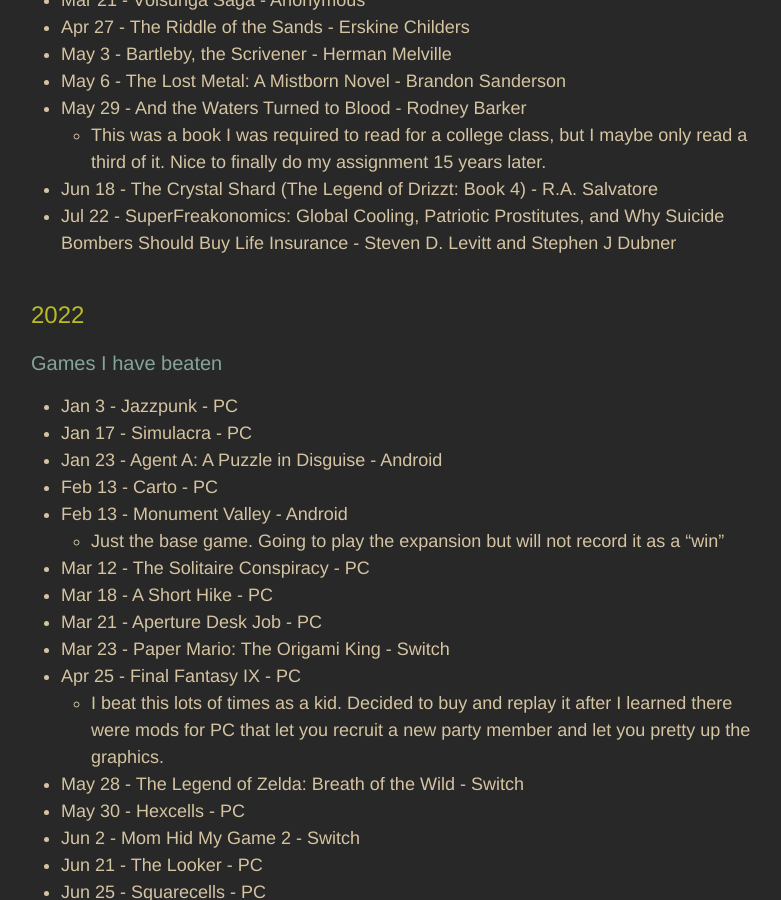
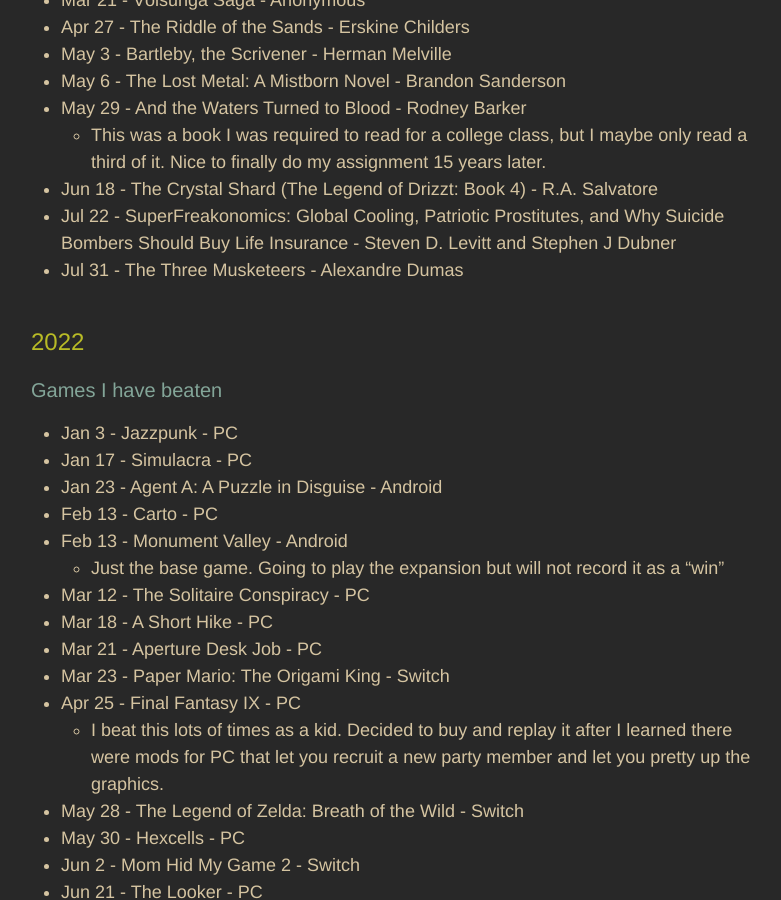
Before and after one commit to adkinsrs/sadkins_site, a Jekyll site: the page built from misc.md, in a window 1280 px wide and 900 px high, scrolled down 1415 px. Shown: the whole window, without its empty margins (239-1020 px from the left). Built offline with Jekyll 4.4.1, drawn with Linux system fonts in a browser that asks for light colours.

Commit message:
read a book

```diff
--- a/misc.md
+++ b/misc.md
@@ -57,6 +57,7 @@
   * This was a book I was required to read for a college class, but I maybe only read a third of it. Nice to finally do my assignment 15 years later.
 * Jun 18 - The Crystal Shard (The Legend of Drizzt: Book 4) - R.A. Salvatore
 * Jul 22 - SuperFreakonomics: Global Cooling, Patriotic Prostitutes, and Why Suicide Bombers Should Buy Life Insurance - Steven D. Levitt and Stephen J Dubner
+* Jul 31 - The Three Musketeers - Alexandre Dumas
 
 ## 2022
 
```
